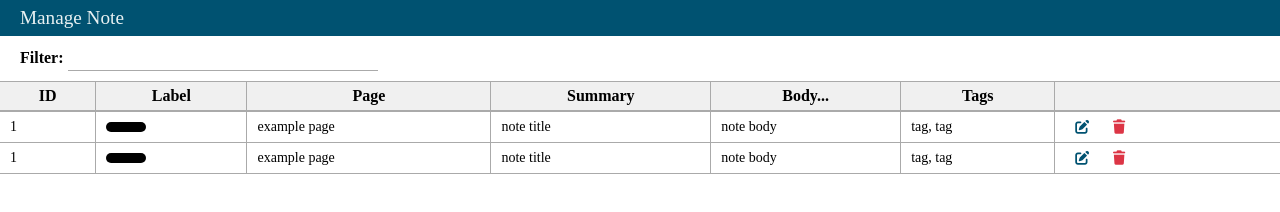
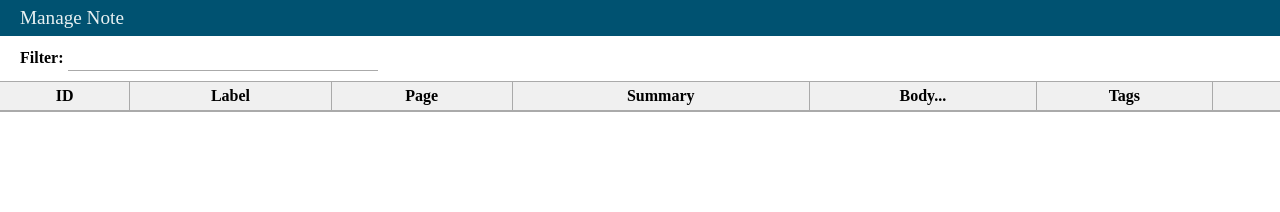
Before and after one commit to akubi0w1/page-note, a browser extension: page src/notelist/index.html in a window 1280 px wide. Drawn offline with Linux system fonts and the light colour scheme.

Commit message:
exampleの削除

```diff
--- a/src/notelist/index.html
+++ b/src/notelist/index.html
@@ -35,30 +35,7 @@
           </tr>
         </thead>
         <tbody id="note-list">
-          <tr>
-            <td>1</td>
-            <td><div class="label"></div></td>
-            <td>example page</td>
-            <td>note title</td>
-            <td>note body</td>
-            <td>tag, tag</td>
-            <td>
-              <button class="btn btn-accent-outline"><i class="fas fa-edit"></i></button>
-              <button class="btn btn-danger-outline"><i class="fas fa-trash"></i></button>
-            </td>
-          </tr>
-          <tr>
-            <td>1</td>
-            <td><div class="label"></div></td>
-            <td>example page</td>
-            <td>note title</td>
-            <td>note body</td>
-            <td>tag, tag</td>
-            <td>
-              <button class="btn btn-accent-outline"><i class="fas fa-edit"></i></button>
-              <button class="btn btn-danger-outline"><i class="fas fa-trash"></i></button>
-            </td>
-          </tr>
+
         </tbody>
       </table>
     </div>
```
